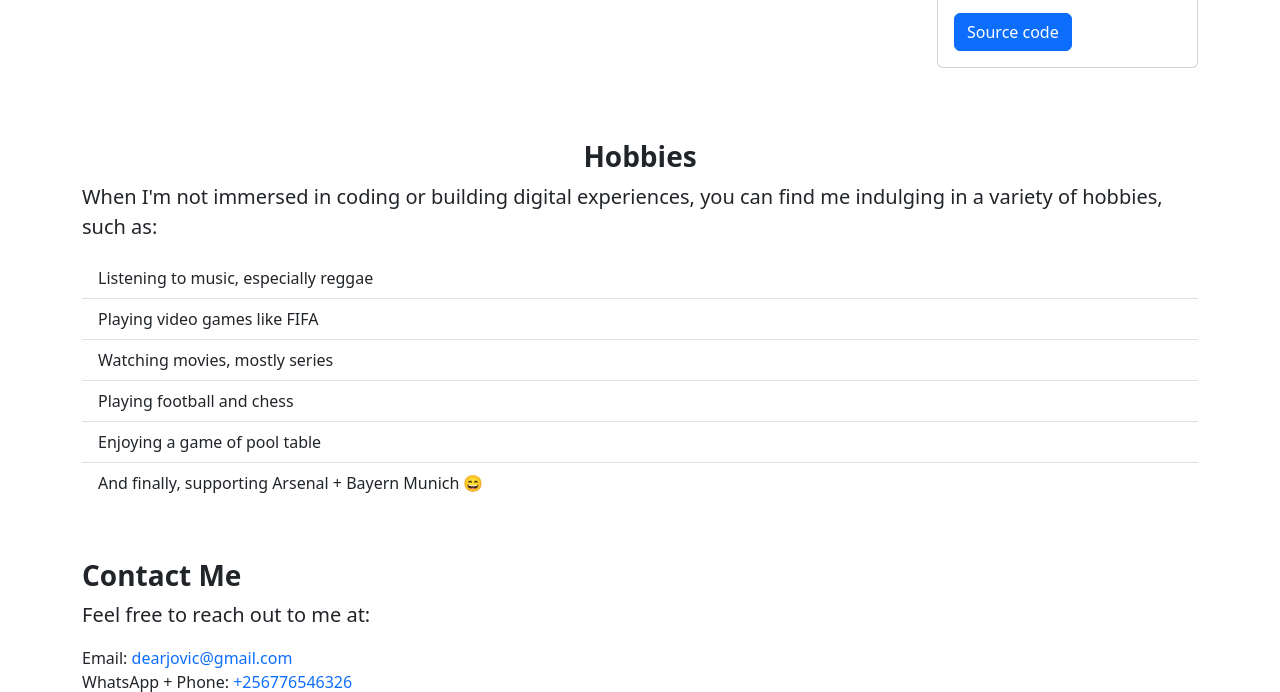
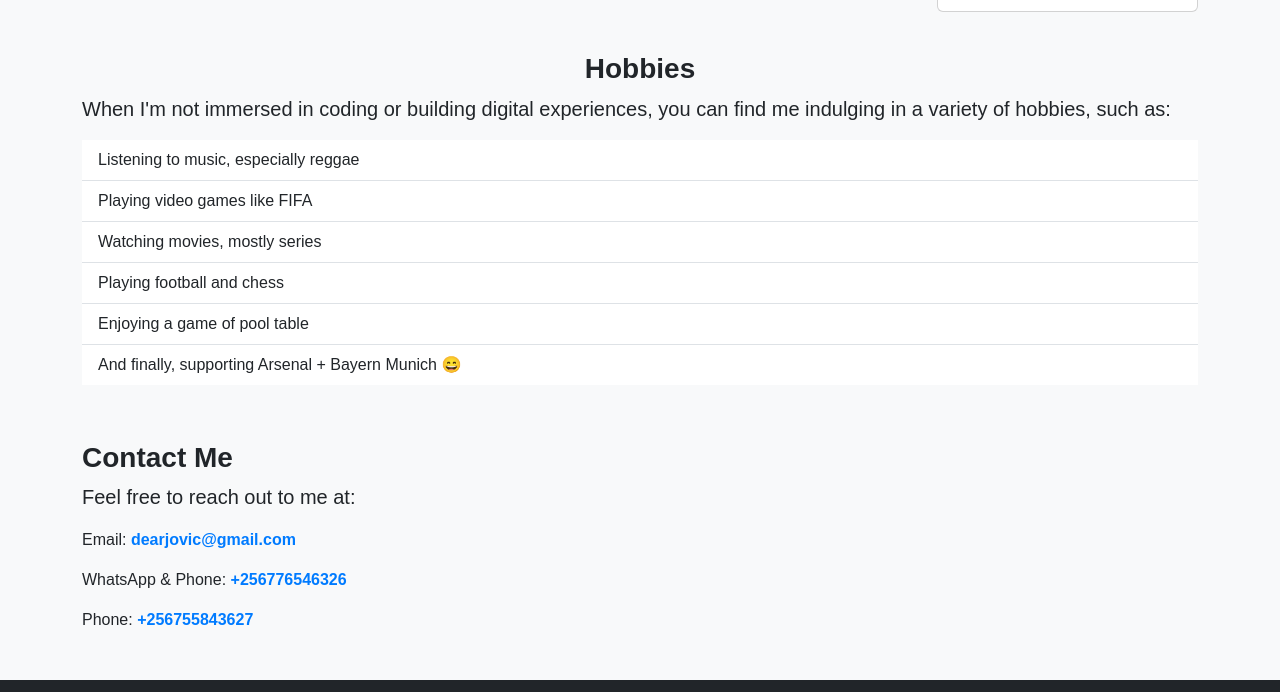
Before and after one commit to BIRALO256/BIRALO256.github.io, a plain HTML site: page index.html in a window 1280 px wide. Shown: the part 1776-2468 px from the top of the page. Drawn offline with nearby package versions, Linux system fonts and the light colour scheme.

Commit message:
improved styling

```diff
--- a/index.html
+++ b/index.html
@@ -1,5 +1,5 @@
 <!doctype html>
-<html lang="en" data-bs-theme="auto">
+<html lang="en" data-bs-theme="auto" >
   <head>
     <meta charset="utf-8">
     <meta name="viewport" content="width=device-width, initial-scale=1">
@@ -7,6 +7,9 @@
     <link rel="icon" href="jovic4.jpg" type="image/jpg">
     <link href="https://cdn.jsdelivr.net/npm/bootstrap@5.3.2/dist/css/bootstrap.min.css" rel="stylesheet" integrity="sha384-T3c6CoIi6uLrA9TneNEoa7RxnatzjcDSCmG1MXxSR1GAsXEV/Dwwykc2MPK8M2HN" crossorigin="anonymous">
     <link rel="stylesheet" href="style.css">
+
+
+
   </head>
   <body>
     <!--navbar-->
@@ -164,7 +167,7 @@
 
        </section>
 <!--Sample projects-->
-       <section id="projects" class =" text-dark p-5 text-sm-start">
+       <section id="projects" class =" text-dark p-3 text-sm-start">
         <div class="container mt-5">
           <h3 class="mb-4 text-center  ">Sample Projects</h3>
             <div class="row">
@@ -245,22 +248,27 @@
     </section>
 
     <!-- Contact Me Section -->
-    <section id="contactMe" class=" text-dark p-3 text-sm-start">
+    <section id="contactMe" class="text-dark p-3 text-sm-start">
       <div class="container align-items-center justify-content-center mt-2">
           <h3 class="fw-bold">Contact Me</h3>
           <p class="lead">
               Feel free to reach out to me at:
           </p>
 
-              Email:
-              <a href="mailto:dearjovic@gmail.com" class="text-decoration-none">dearjovic@gmail.com</a>
-              <br>
-              WhatsApp &plus; Phone: <a href="https://wa.me/256776546326" class="text-decoration-none">+256776546326 </a>
-              <br>
-              Phone: <a href="tel:+256755843627" class="text-decoration-none">+256755843627</a>
+          <div class="contact-info">
+              <p>
+                  Email: <a href="mailto:dearjovic@gmail.com" class="contact-link text-decoration-none">dearjovic@gmail.com</a>
+              </p>
+              <p>
+                  WhatsApp & Phone: <a href="https://wa.me/256776546326" class="contact-link text-decoration-none">+256776546326 </a>
+              </p>
+              <p>
+                  Phone: <a href="tel:+256755843627" class="contact-link text-decoration-none">+256755843627</a>
+              </p>
+          </div>
+      </div>
+  </section>
 
-      </div>
-    </section>
 
 
 
--- a/style.css
+++ b/style.css
@@ -8,3 +8,47 @@
 body {
     padding-top: 60px; /* Adjust the value based on your navbar height */
 }
+
+/* Add this to your existing style.css or in the head section of your HTML */
+.contact-link {
+    color: #007bff; /* Link color */
+    font-weight: bold;
+    transition: color 0.3s ease; /* Smooth transition on hover */
+}
+
+.contact-link:hover {
+    color: #0056b3; /* Hover color */
+}
+body {
+    font-family: 'Arial', sans-serif;
+    background-color: #f8f9fa; /* Light gray background color */
+    color: #343a40; /* Text color */
+  }
+
+  .navbar {
+    padding: 1rem; /* Add padding to navbar items */
+  }
+
+  .navbar-nav .nav-link {
+    color: #ffffff; /* Navbar link color */
+  }
+
+  .navbar-nav .nav-link:hover {
+    color: #f8f9fa; /* Navbar link color on hover */
+  }
+
+  section {
+    padding: 3rem 0; /* Add padding to sections */
+  }
+
+  footer {
+    background-color: #343a40; /* Dark background color for footer */
+    color: #ffffff; /* Text color for footer */
+    padding: 1rem;
+  }
+
+
+
+  .contact-link:hover {
+    color: #0056b3; /* Contact link color on hover */
+  }
```
